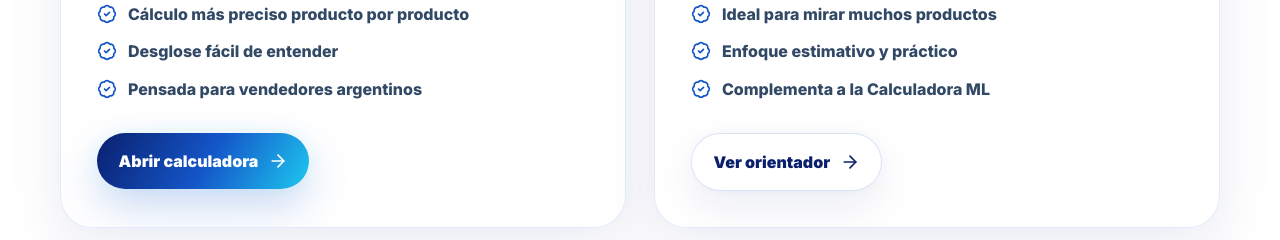
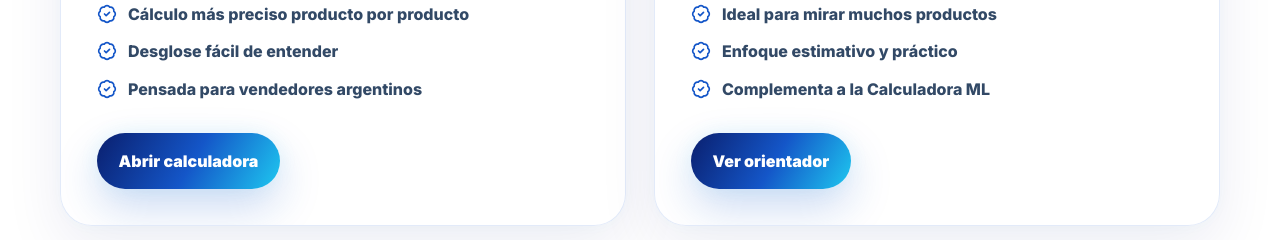
Before and after one commit to BengoDamian/oriavision-hub, a Next.js app: page / in a window 1280 px wide. Shown: the part 2580-2820 px from the top of the page. Built offline with nearby package versions, Linux system fonts and the light colour scheme; no server answers.

Commit message:
Update page.tsx

```diff
--- a/src/app/page.tsx
+++ b/src/app/page.tsx
@@ -2123,7 +2123,7 @@ export default function Home() {
                   place="calculator_card_home"
                   className="ov-btn ov-btn-primary mt-8 w-full sm:w-auto"
                 >
-                  Abrir calculadora <ArrowRight className="relative z-10 h-5 w-5" />
+                  Abrir calculadora
                 </TrackLink>
               </div>
             </Reveal>
@@ -2168,9 +2168,9 @@ export default function Home() {
                   rel="noreferrer"
                   event="click_orientador"
                   place="orientador_card_home"
-                  className="ov-btn ov-btn-secondary relative mt-8 w-full sm:w-auto"
+                  className="ov-btn ov-btn-primary relative mt-8 w-full sm:w-auto"
                 >
-                  Ver orientador <ArrowRight className="h-5 w-5" />
+                  Ver orientador
                 </TrackLink>
               </div>
             </Reveal>
```
